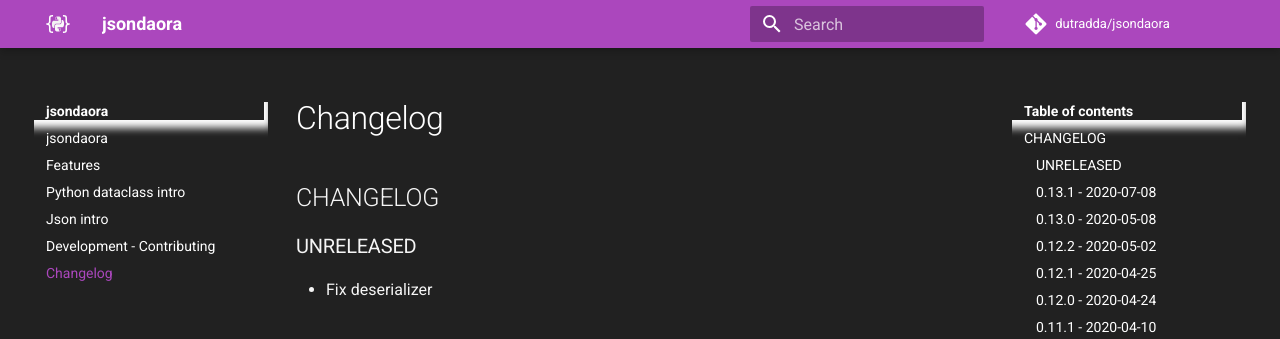
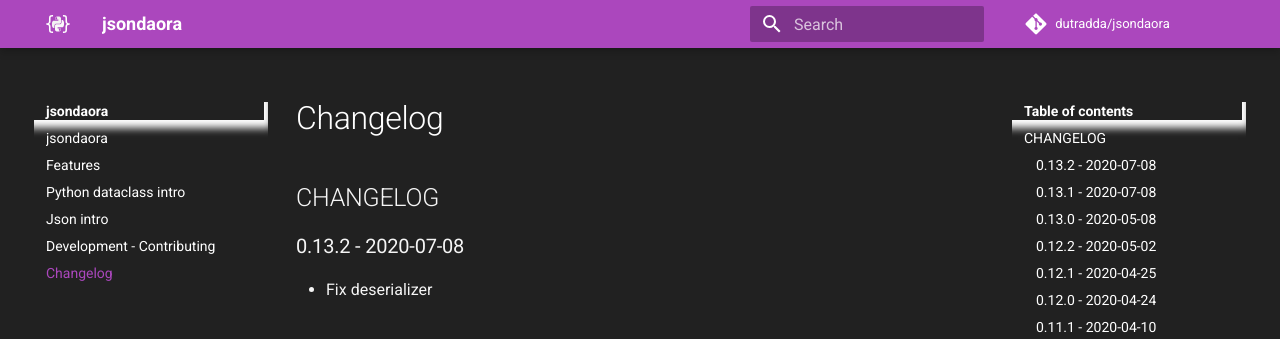
Before and after one commit to dutradda/jsondaora, an MkDocs documentation site: the page built from docs/changelog.md, in a window 1280 px wide and 900 px high. Shown: the top 339 px of the window. Built offline with MkDocs 1.6.1 and Material for MkDocs 9.7.7, drawn with Linux system fonts in a browser that asks for light colours; comment, search, counter and statistics services are not loaded.

Commit message:
Update CHANGELOG

```diff
--- a/docs/changelog.md
+++ b/docs/changelog.md
@@ -1,6 +1,6 @@
 ## CHANGELOG
 
-### UNRELEASED
+### 0.13.2 - 2020-07-08
 
  - Fix deserializer
 
```
Also changed, not shown: CHANGELOG.md (+1 -1 lines).
